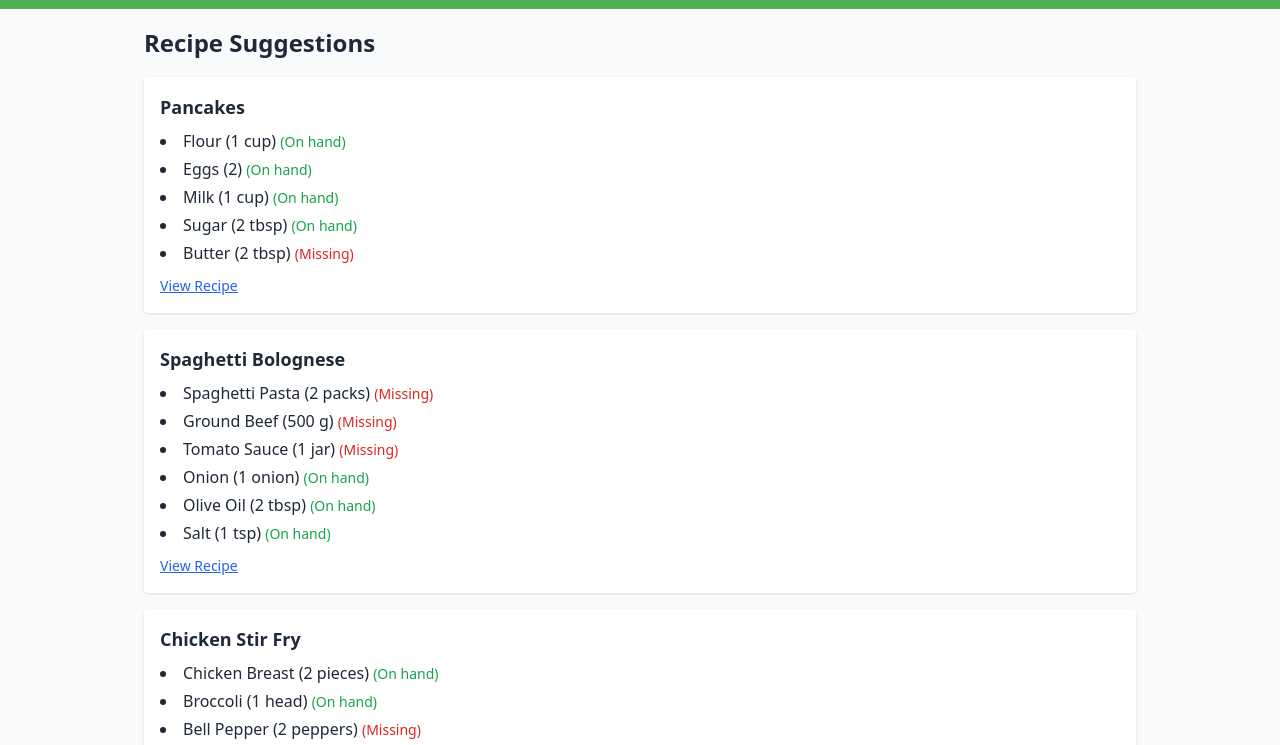
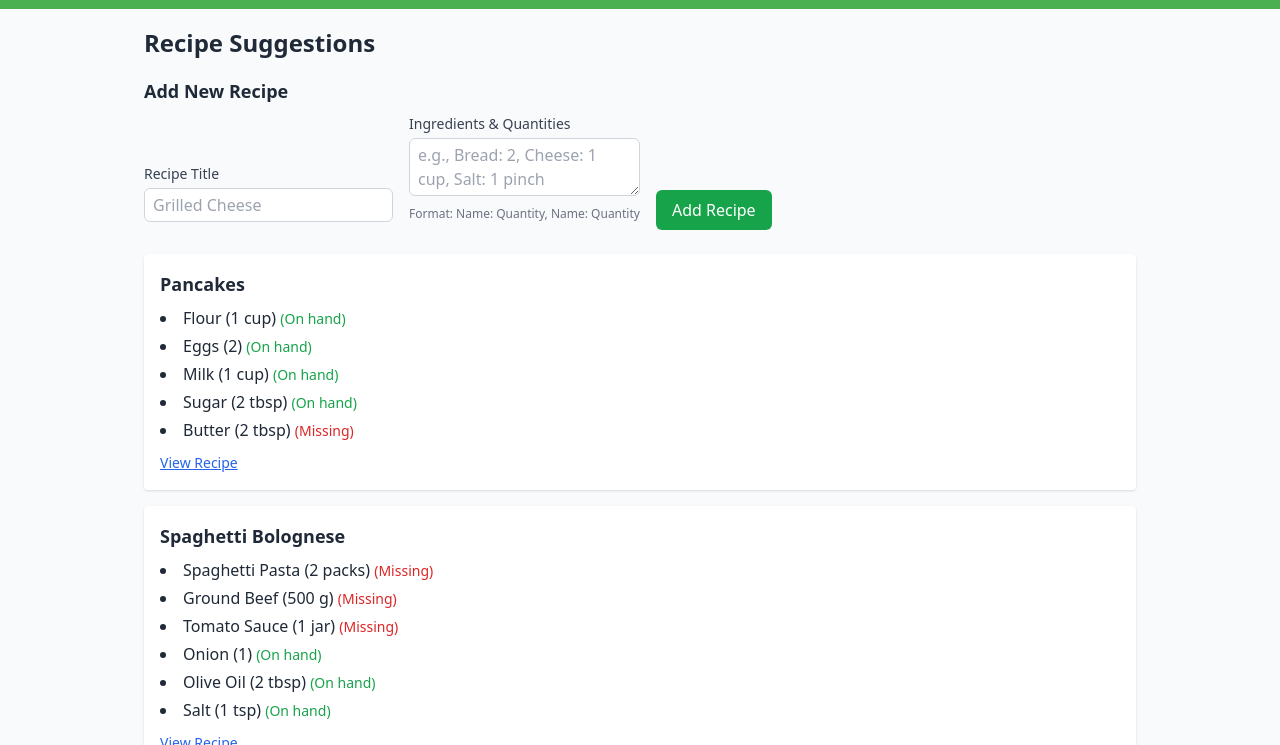
Before and after one commit to MohammadHossinzehi/webDevFinal-, a plain HTML site: page public/index.html in a window 1280 px wide. Both pictures are taken after a click on the link "Recipe Suggestions". Shown: the part 55-800 px from the top of the page. Drawn offline with nearby package versions, Linux system fonts and the light colour scheme.

Commit message:
Started adding recipes and updating json

```diff
--- a/public/data.json
+++ b/public/data.json
@@ -91,32 +91,80 @@
     {
       "title": "Pancakes",
       "ingredients": [
-        { "name": "Flour", "quantity": "1 cup" },
-        { "name": "Eggs", "quantity": "2" },
-        { "name": "Milk", "quantity": "1 cup" },
-        { "name": "Sugar", "quantity": "2 tbsp" },
-        { "name": "Butter", "quantity": "2 tbsp" }
+        {
+          "name": "Flour",
+          "quantity": "1 cup"
+        },
+        {
+          "name": "Eggs",
+          "quantity": "2"
+        },
+        {
+          "name": "Milk",
+          "quantity": "1 cup"
+        },
+        {
+          "name": "Sugar",
+          "quantity": "2 tbsp"
+        },
+        {
+          "name": "Butter",
+          "quantity": "2 tbsp"
+        }
       ]
     },
     {
       "title": "Spaghetti Bolognese",
       "ingredients": [
-        { "name": "Spaghetti Pasta", "quantity": "2 packs" },
-        { "name": "Ground Beef", "quantity": "500 g" },
-        { "name": "Tomato Sauce", "quantity": "1 jar" },
-        { "name": "Onion", "quantity": "1 onion" },
-        { "name": "Olive Oil", "quantity": "2 tbsp" },
-        { "name": "Salt", "quantity": "1 tsp" }
+        {
+          "name": "Spaghetti Pasta",
+          "quantity": "2 packs"
+        },
+        {
+          "name": "Ground Beef",
+          "quantity": "500 g"
+        },
+        {
+          "name": "Tomato Sauce",
+          "quantity": "1 jar"
+        },
+        {
+          "name": "Onion",
+          "quantity": "1"
+        },
+        {
+          "name": "Olive Oil",
+          "quantity": "2 tbsp"
+        },
+        {
+          "name": "Salt",
+          "quantity": "1 tsp"
+        }
       ]
     },
     {
       "title": "Chicken Stir Fry",
       "ingredients": [
-        { "name": "Chicken Breast", "quantity": "2 pieces" },
-        { "name": "Broccoli", "quantity": "1 head" },
-        { "name": "Bell Pepper", "quantity": "2 peppers" },
-        { "name": "Soy Sauce", "quantity": "2 tbsp" },
-        { "name": "Salt", "quantity": "1 tsp" }
+        {
+          "name": "Chicken Breast",
+          "quantity": "2 pieces"
+        },
+        {
+          "name": "Broccoli",
+          "quantity": "1"
+        },
+        {
+          "name": "Bell Pepper",
+          "quantity": "2"
+        },
+        {
+          "name": "Soy Sauce",
+          "quantity": "2 tbsp"
+        },
+        {
+          "name": "Salt",
+          "quantity": "1 tsp"
+        }
       ]
     }
   ]
--- a/public/index.html
+++ b/public/index.html
@@ -137,10 +137,38 @@
       <!-- Recipes Section -->
       <section id="recipes-section" class="hidden">
         <h2 class="section-title">Recipe Suggestions</h2>
-        <div id="recipes-container">
-          <!-- Recipe cards will be injected by JS -->
-        </div>
+
+        <!-- Add Recipe Form -->
+        <form id="recipe-add-form" class="form-container mb-6">
+          <h3 class="text-lg font-semibold mb-2">Add New Recipe</h3>
+          <div class="form-row">
+            <div class="form-field mb-2">
+              <label for="recipe-title" class="form-label">Recipe Title</label>
+              <input
+                type="text"
+                id="recipe-title"
+                required
+                class="form-input"
+                placeholder="Grilled Cheese"
+              />
+            </div>
+            <div class="form-field mb-2">
+              <label for="recipe-ingredients" class="form-label">Ingredients & Quantities</label>
+              <textarea
+                id="recipe-ingredients"
+                required
+                class="form-input"
+                placeholder="e.g., Bread: 2, Cheese: 1 cup, Salt: 1 pinch"
+              ></textarea>
+              <p class="text-xs text-gray-500 mt-1">Format: Name: Quantity, Name: Quantity</p>
+            </div>
+            <button id="recipe-add-button" type="submit" class="form-button">Add Recipe</button>
+          </div>
+        </form>
+
+        <div id="recipes-container"></div>
       </section>
+
     </div>
     <!-- Client-side Script -->
     <script src="scripts/main.js"></script>
--- a/public/scripts/grocery.js
+++ b/public/scripts/grocery.js
@@ -29,12 +29,6 @@ function renderGrocery() {
   });
 }
 
-// Functions to handle grocery items
-function addGroceryItem(name, quantity) {
-  const newItem = { name, quantity };
-  updateInventory("grocery", newItem);
-}
-
 function removeGroceryItem(name) {
   groceryItems = groceryItems.filter((item) => item.name !== name);
   renderGrocery();
--- a/public/scripts/main.js
+++ b/public/scripts/main.js
@@ -51,6 +51,31 @@ function updateInventory(listType, newItem) {
     })
     .catch((error) => {
       console.error("Error updating inventory:", error);
+    });
+}
+
+// Function to send the data to the server
+function updateRecipe(listType, newRecipe) {
+  fetch("/update-inventory", {
+    method: "POST",
+    headers: {
+      "Content-Type": "application/json",
+    },
+    body: JSON.stringify({
+      listType: listType,
+      item: newRecipe,
+    }),
+  })
+    .then((response) => response.json())
+    .then((data) => {
+      if (listType === "recipes") {
+        recipeSuggestions = data.updatedInventory.recipes;
+        renderRecipes();
+      }
+      renderDashboard();
+    })
+    .catch((error) => {
+      console.error("Error updating recipe:", error);
     });
 }
 
@@ -130,8 +155,8 @@ document.addEventListener("DOMContentLoaded", () => {
   });
 
   // Grocery form submission
-  document.getElementById("grocery-add-button").addEventListener("click", (e) => {
-    e.preventDefault();
+  document.getElementById("grocery-add-button").addEventListener("click", (event) => {
+    event.preventDefault();
 
     const name = document.getElementById("grocery-item-name").value.trim();
     const qty = document.getElementById("grocery-item-qty").value.trim();
@@ -145,4 +170,26 @@ document.addEventListener("DOMContentLoaded", () => {
 
     updateInventory("grocery", newItem);
   });
+
+  document.getElementById("recipe-add-button").addEventListener("click", (event) => {
+    event.preventDefault();
+
+    const title = document.getElementById("recipe-title").value.trim();
+    const ingredients = document.getElementById("recipe-ingredients").value.trim();
+
+    if (!title || !ingredients) return;
+
+    const ingredientPairs = ingredients.split(",").map((entry) => entry.trim());
+    const ingredientsArray = ingredientPairs.map((pair) => {
+      const [name, quantity] = pair.split(":").map((s) => s.trim());
+      return { name, quantity };
+    });
+
+    const newRecipe = {
+      title,
+      ingredients: ingredientsArray,
+    };
+
+    updateRecipe("recipes", newRecipe);
+  });
 });
```
